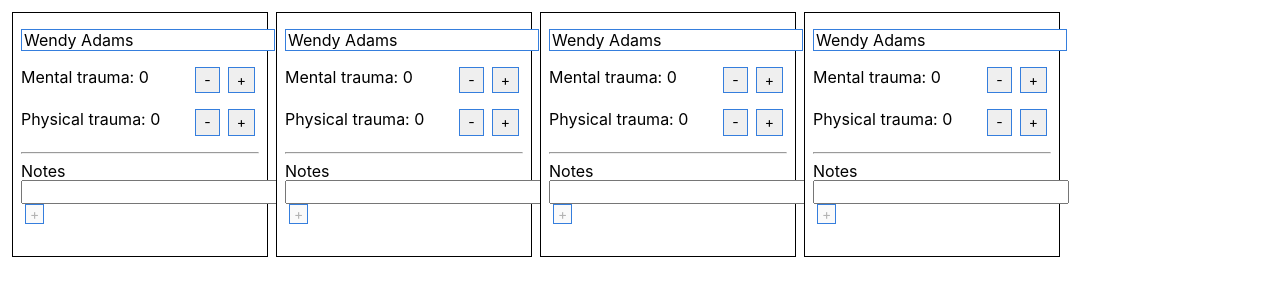
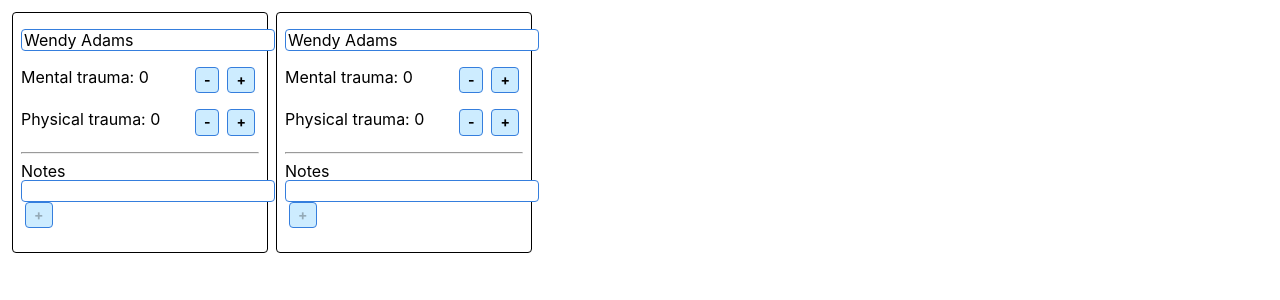
Before and after one commit to skinnybeans/arkham-log, an Angular app: page / in a window 1280 px wide. Shown: the top 300 px of the page. Built offline with nearby package versions, Linux system fonts and the light colour scheme.

Commit message:
added investigator list component

```diff
--- a/src/app/app.component.html
+++ b/src/app/app.component.html
@@ -1,7 +1 @@
-<!--The content below is only a placeholder and can be replaced.-->
-<div class="ma2 flex flex-wrap">
-  <app-investigator></app-investigator>
-  <app-investigator></app-investigator>
-  <app-investigator></app-investigator>
-  <app-investigator></app-investigator>
-</div>
+<app-investigator-list></app-investigator-list>
--- a/src/app/app.module.ts
+++ b/src/app/app.module.ts
@@ -4,11 +4,13 @@ import { FormsModule } from '@angular/forms';
 
 import { AppComponent } from './app.component';
 import { InvestigatorComponent } from './investigator/investigator.component';
+import { InvestigatorListComponent } from './investigator-list/investigator-list.component';
 
 @NgModule({
   declarations: [
     AppComponent,
-    InvestigatorComponent
+    InvestigatorComponent,
+    InvestigatorListComponent
   ],
   imports: [
     BrowserModule,
--- /dev/null
+++ b/src/app/investigator-list/investigator-list.component.html
@@ -0,0 +1,4 @@
+<div class="ma2 flex flex-wrap">
+  <app-investigator></app-investigator>
+  <app-investigator></app-investigator>
+</div>
--- /dev/null
+++ b/src/app/investigator-list/investigator-list.component.ts
@@ -0,0 +1,21 @@
+import { Component, OnInit } from '@angular/core';
+
+import { Investigator } from '../investigator/investigator.model';
+
+@Component({
+  selector: 'app-investigator-list',
+  templateUrl: './investigator-list.component.html',
+  styleUrls: ['./investigator-list.component.css']
+})
+export class InvestigatorListComponent implements OnInit {
+
+  // TODO: pass this data to the investigator component
+  investigators: Investigator[] = [
+    new Investigator('Wendy Adams', 0 , 1)
+  ];
+  constructor() { }
+
+  ngOnInit() {
+  }
+
+}
--- a/src/app/investigator/investigator.component.html
+++ b/src/app/investigator/investigator.component.html
@@ -1,26 +1,26 @@
-<div class="sans-serif ba mw5 pa2 ma1">
+<div class="sans-serif ba mw5 pa2 ma1 br2">
   <div>
-    <input type="text" class="mv2 ba b--blue" [(ngModel)]="investigatorName" />
+    <input type="text" class="mv2 ba b--blue br2" [(ngModel)]="investigatorName" />
   </div>
   <div class="pv2 cf">
     <span class="v-mid">Mental trauma: {{ mentalTrauma }}</span>
     <div class="di fr">
-        <button class="f6 link dim ba ph2 pv1 mh1 b--blue" (click)="updateMentalTrauma(-1)">-</button>
-        <button class="f6 link dim ba ph2 pv1 mh1 b--blue" (click)="updateMentalTrauma(+1)">+</button>
+        <button class="f6 link dim ba ph2 pv1 mh1 bg-lightest-blue b b--blue br2" (click)="updateMentalTrauma(-1)">-</button>
+        <button class="f6 link dim ba ph2 pv1 mh1 bg-lightest-blue b b--blue br2" (click)="updateMentalTrauma(+1)">+</button>
     </div>
   </div>
   <div class="pv2 cf">
     <span class="v-mid">Physical trauma: {{ physicalTrauma }}</span>
     <div class="di fr">
-        <button class="f6 link dim ba ph2 pv1 mh1 dib b--blue" (click)="updatePhysicalTrauma(-1)">-</button>
-        <button class="f6 link dim ba ph2 pv1 mh1 dib b--blue" (click)="updatePhysicalTrauma(+1)">+</button>
+        <button class="f6 link dim ba ph2 pv1 mh1 bg-lightest-blue b b--blue br2" (click)="updatePhysicalTrauma(-1)">-</button>
+        <button class="f6 link dim ba ph2 pv1 mh1 bg-lightest-blue b b--blue br2" (click)="updatePhysicalTrauma(+1)">+</button>
     </div>
   </div>
   <hr/>
   <div>
     Notes
-    <input type="text" [(ngModel)]="newNote" />
-    <button class="f6 link dim ba ph1 mh1 mb2 dib b--blue" [disabled]="newNote === ''" (click)="addNote()">+</button>
+    <input type="text" class="ba b--blue br2" [(ngModel)]="newNote" />
+    <button class="f6 link dim ba ph2 pv1 mh1 bg-lightest-blue b b--blue br2" [disabled]="newNote === ''" (click)="addNote()">+</button>
   </div>
   <div>
     <ul class="list pl0">
--- a/src/app/investigator/investigator.model.ts
+++ b/src/app/investigator/investigator.model.ts
@@ -1,9 +1,11 @@
 export class Investigator {
+    public name: string;
     public mentalTrauma: number;
     public physicalTrauma: number;
     public notes: string[];
 
-    constructor(mentalTrauma: number, physicalTrauma: number, notes: string[]) {
+    constructor(name: string, mentalTrauma: number, physicalTrauma: number, notes: string[] = []) {
+        this.name = name;
         this.mentalTrauma = mentalTrauma;
         this.physicalTrauma = physicalTrauma;
         this.notes = notes;
```
Also changed, not shown: src/app/investigator-list/investigator-list.component.css (added), 1 other file (tests, documents, lock files or other folders).
